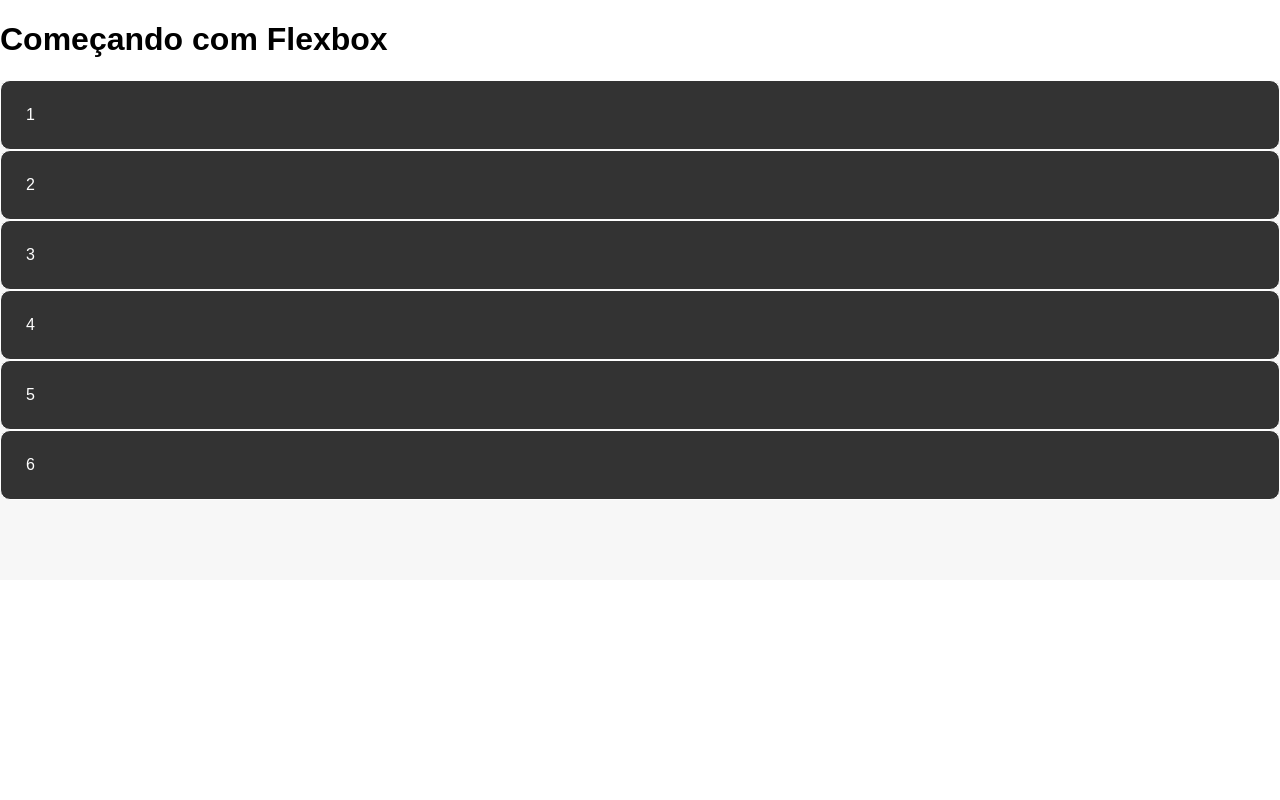
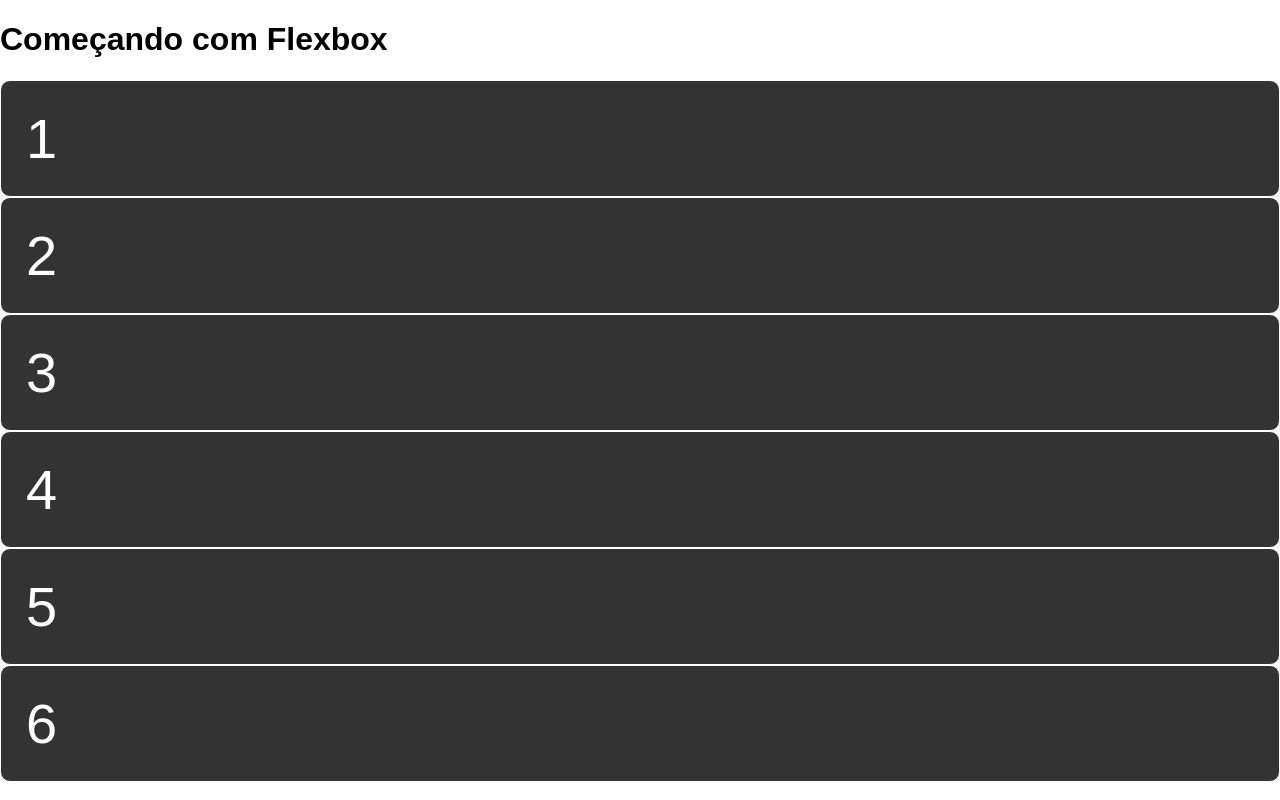
Before and after one commit to arthurzhfmn/ads-faculdade, a PHP site: page / in a window 1280 px wide. Run offline with PHP 8.4, Linux system fonts and the light colour scheme.

Commit message:
Correção do codigo CSS

```diff
--- a/2-semestre/desenvolvimento-web-responsivo/Código das aulas/Aula 06 - flexbox/style.css
+++ b/2-semestre/desenvolvimento-web-responsivo/Código das aulas/Aula 06 - flexbox/style.css
@@ -14,5 +14,5 @@ body{
     border-radius: 10px;
     border: solid 1px #fff;
     padding: 25px;
-    font-sze: 56px;
+    font-size: 56px;
 }
```
